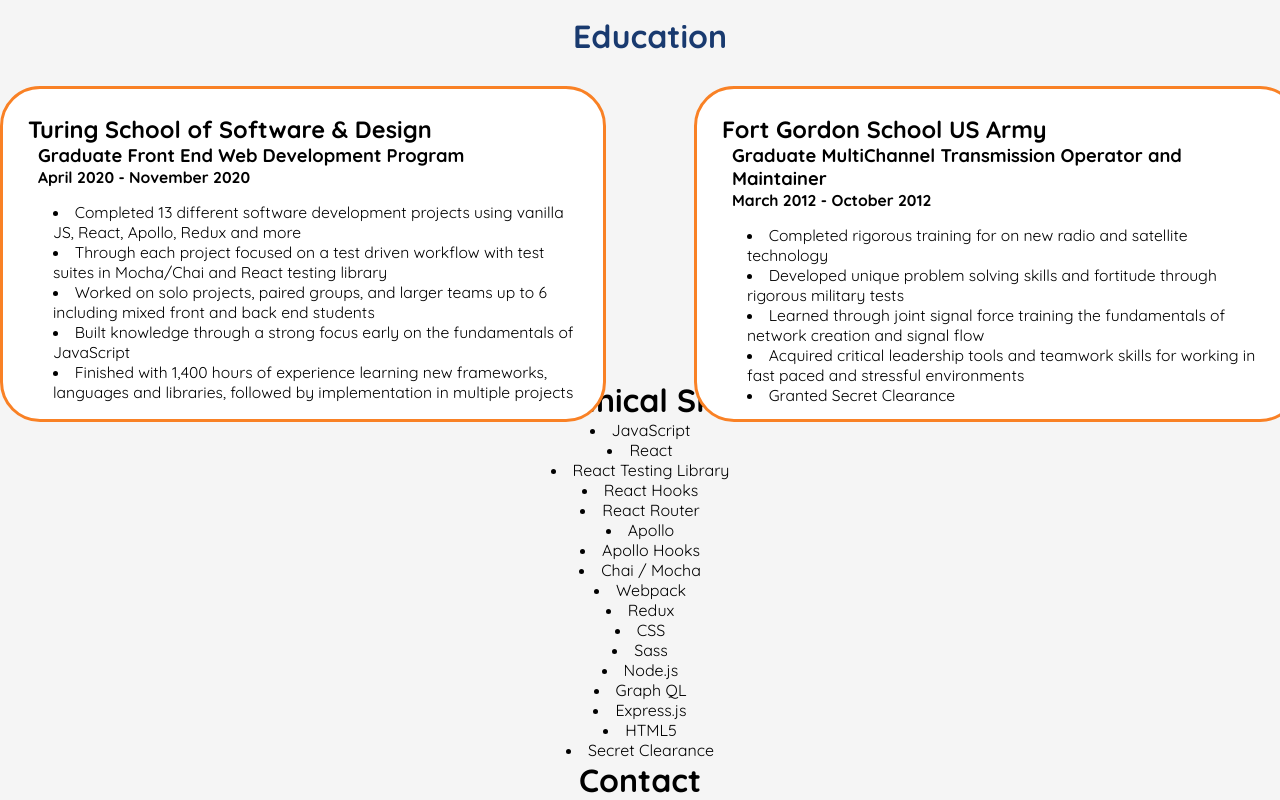
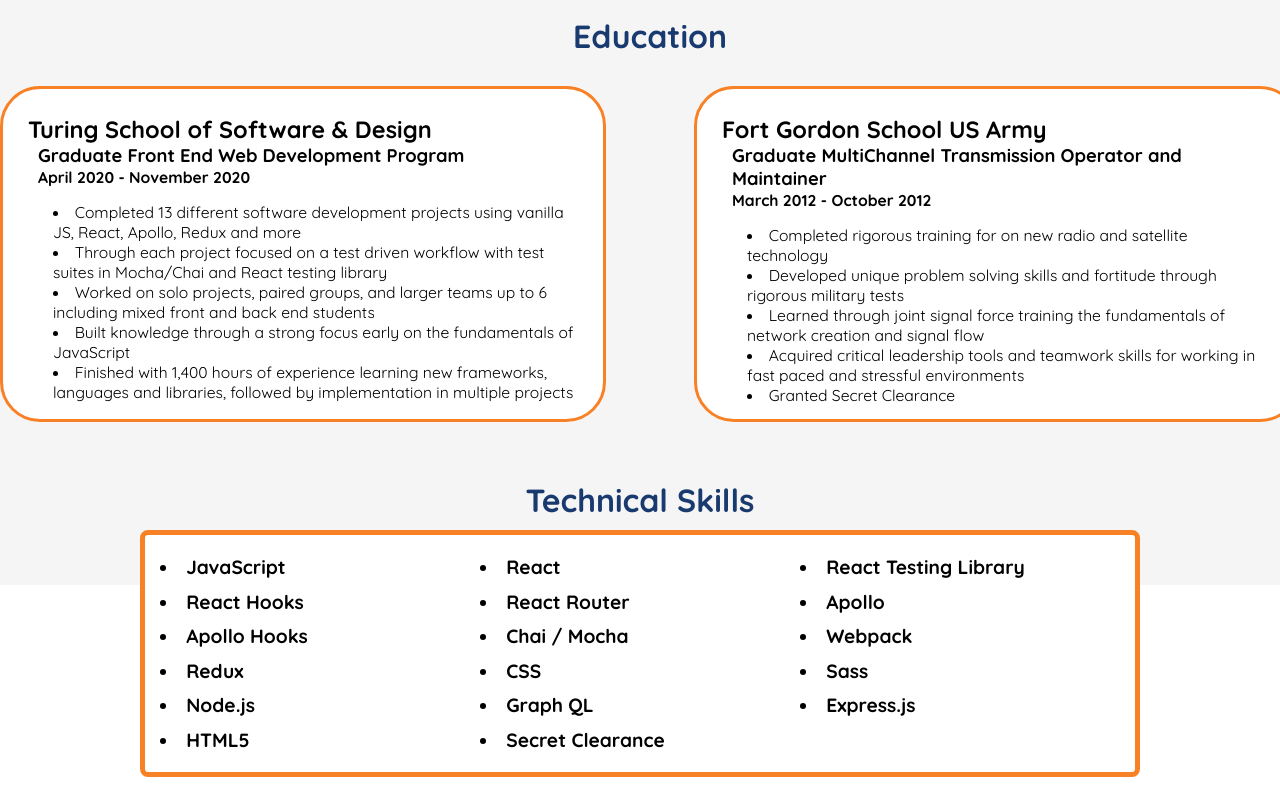
Before and after one commit to relyt4me/personal-website, a React (Create React App) app: page / in a window 1280 px wide. Shown: the part 1840-2640 px from the top of the page. After the commit the page ends 2617 px from the top, so only its background shows below. Built offline with nearby package versions, Linux system fonts and the light colour scheme.

Commit message:
Base Styling for technical skills

```diff
--- a/src/components/TechnicalSkills/TechnicalSkills.css
+++ b/src/components/TechnicalSkills/TechnicalSkills.css
@@ -0,0 +1,31 @@
+.technical-skills {
+  margin-top: 100px;
+  position: relative;
+}
+
+.technical-skills h1 {
+  margin-bottom: 25px;
+  color: #193a6f;
+}
+
+.tech-skill-list {
+  width: 1000px;
+  border: 5px solid #f98125;
+  border-radius: 8px;
+  background-color: white;
+  padding: 15px;
+  position: absolute;
+  top: 50px;
+  max-width: 100%;
+  margin-left: auto;
+  margin-right: auto;
+  left: 0;
+  right: 0;
+  box-sizing: border-box;
+  display: grid;
+  grid-template-columns: repeat(3, 1fr);
+  font-size: 1.2em;
+  text-align: left;
+  line-height: 1.8em;
+  font-weight: bold;
+}
```
